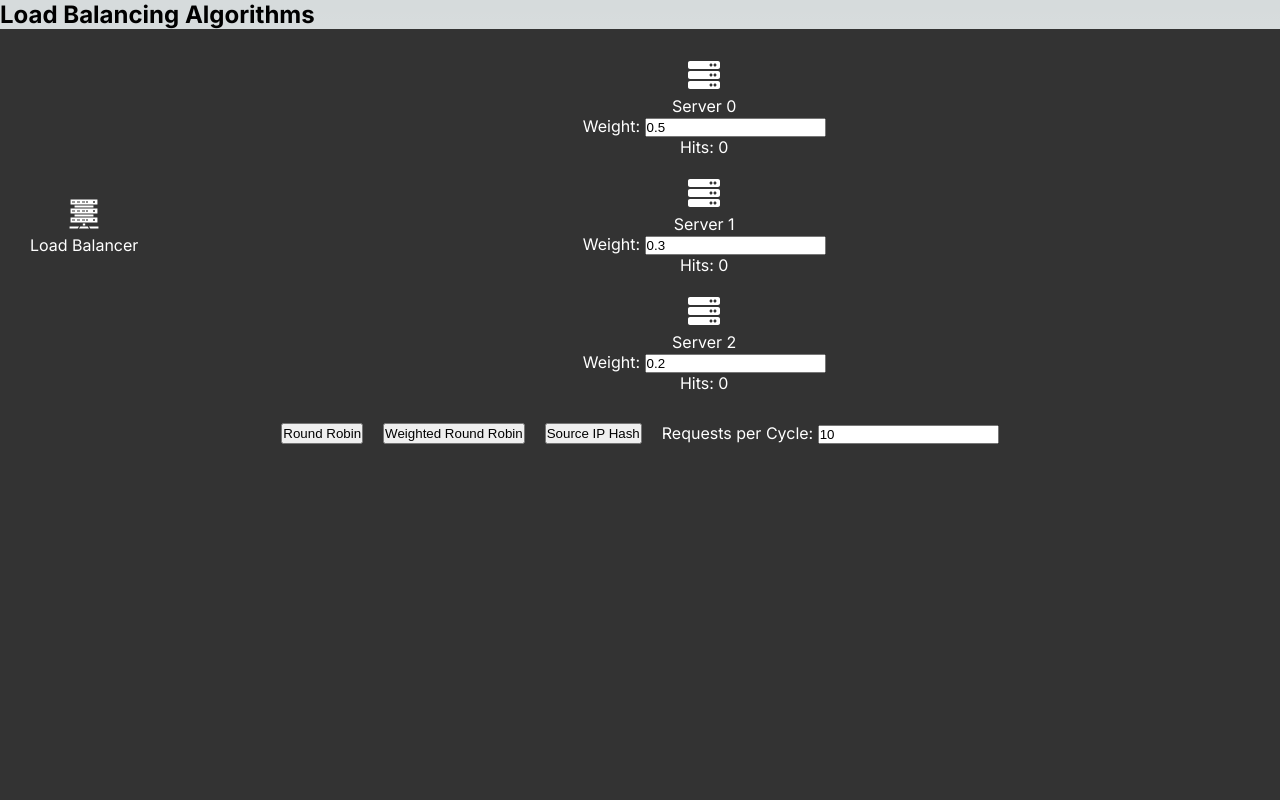
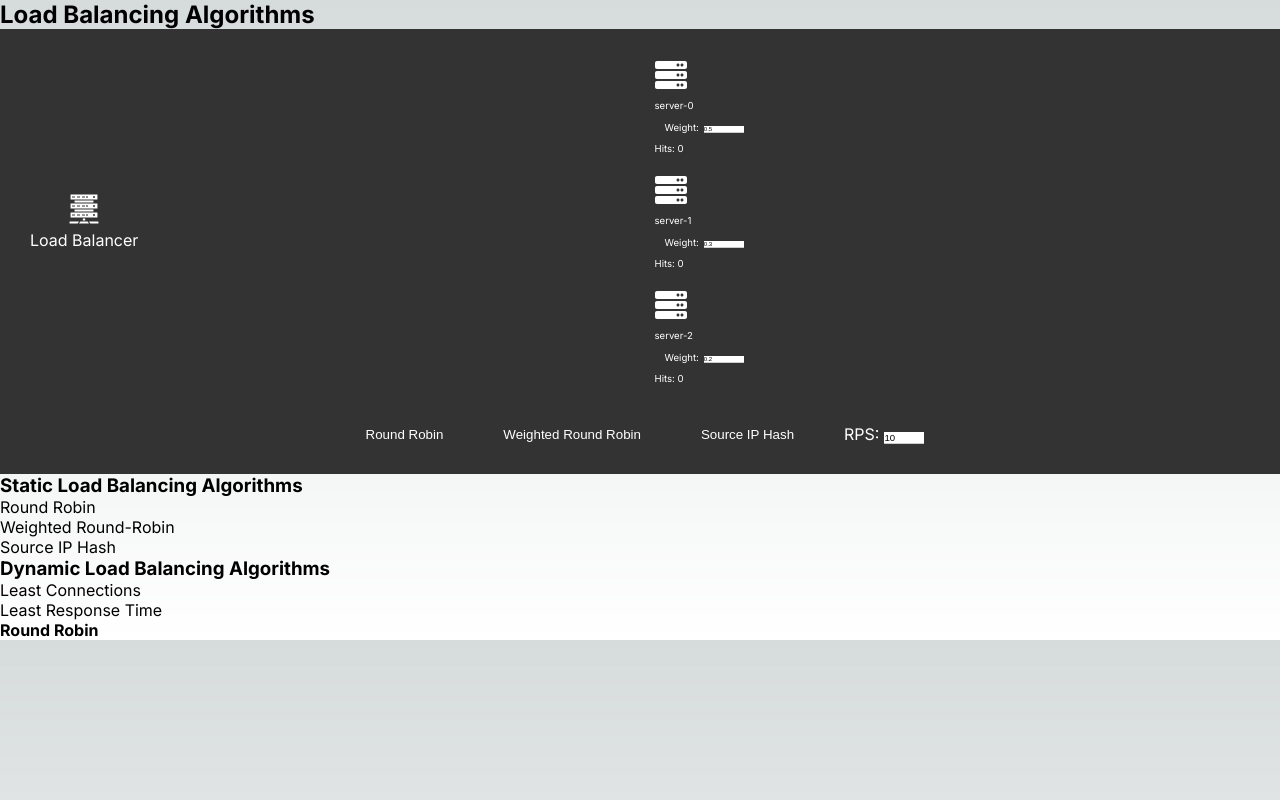
Before and after one commit to aldoportillo/portfolio-next, a Next.js app: page /blogs/1 in a window 1280 px wide. Shown: the top 800 px of the page. Built offline with nearby package versions, Linux system fonts and the light colour scheme.

Commit message:
Make final edits for draft

```diff
--- a/src/components/LoadBalancer/LoadBalancer.js
+++ b/src/components/LoadBalancer/LoadBalancer.js
@@ -1,5 +1,5 @@
 "use client";
-import React, { useRef, useState } from 'react';
+import React, { useEffect, useRef, useState } from 'react';
 import { motion } from 'framer-motion';
 import { FaServer } from 'react-icons/fa';
 import { GiServerRack } from "react-icons/gi";
@@ -9,6 +9,7 @@ function LoadBalancerAnimation() {
   const [requestNumber, setRequestNumber] = useState(0);
   const requestCounter = useRef(0);
   const [requestsPerCycle, setRequestsPerCycle] = useState(10);
+  const [activeRequests, setActiveRequests] = useState([]);
 
   const [servers, setServers] = useState([
     { id: 0, name: "Server 0", weight: 0.5, hits: 0 },
@@ -50,6 +51,7 @@ function LoadBalancerAnimation() {
   const sendRequest = () => {
     const serverIndex = getNextServerIndex();
     if (serverIndex !== null) {
+
       const updatedServers = servers.map((server, index) => {
         if (index === serverIndex) {
           return { ...server, hits: server.hits + 1 };
@@ -57,10 +59,33 @@ function LoadBalancerAnimation() {
         return server;
       });
       setServers(updatedServers);
+
+
+      const newRequest = {
+        id: requestNumber,
+        serverId: serverIndex
+      };
+      setActiveRequests(current => [...current, newRequest]);
+
+      setTimeout(() => {
+        setActiveRequests(current => current.filter(req => req.id !== newRequest.id));
+      }, 1000);
+
       console.log("Request sent to server", servers[serverIndex].name, "Hits:", servers[serverIndex].hits);
     }
     setRequestNumber(prev => prev + 1);
   };
+
+  useEffect(() => {
+    setActiveRequests([]);
+    setRequestNumber(0);
+    requestCounter.current = 0;
+    setServers([
+      { id: 0, name: "Server 0", weight: 0.5, hits: 0 },
+      { id: 1, name: "Server 1", weight: 0.3, hits: 0 },
+      { id: 2, name: "Server 2", weight: 0.2, hits: 0 }
+    ]);
+  }, [strategy]);
 
   return (
     <LoadBalancerAnimationWrapper>
@@ -72,33 +97,70 @@ function LoadBalancerAnimation() {
         <Servers>
           {servers.map(server => (
             <Icon key={server.id}>
+              <motion.div
+                initial={{ opacity: 0, y: -10 }}
+                animate={{ opacity: 1, y: 0 }}
+                transition={{ duration: 0.5 }}
+              >
                 <FaServer />
-                <p>{server.name}</p>
-                <p>{strategy === "weightRoundRobin" && <span>Weight: <input type="number" value={server.weight} onChange={e => updateWeight(server.id, parseFloat(e.target.value))} min="0" step="0.1" /></span>}</p>
-                <p>Hits: {server.hits}</p>
+                <Text>server-{server.id}</Text>
+                <Text>{strategy === "weightRoundRobin" && <Input><label>Weight: </label><input type="number" value={server.weight} onChange={e => updateWeight(server.id, parseFloat(e.target.value))} min="0" step="0.1" /></Input>}</Text>
+                <Text>Hits: {server.hits}</Text>
+              </motion.div>
+              {activeRequests.map(req => req.serverId === server.id && (
+                <Request
+                  key={req.id}
+                  initial={{ x: -100, opacity: 0 }}
+                  animate={{ x: 0, opacity: 1 }}
+                  exit={{ x: 100, opacity: 0 }}
+                  transition={{ duration: 1 }}
+                >
+                  Request: {req.id}
+                </Request>
+              ))}
             </Icon>
           ))}
         </Servers>
       </BalancerAndServers>
       <Options>
-        <button onClick={() => setStrategy("roundRobin")}>Round Robin</button>
-        <button onClick={() => setStrategy("weightRoundRobin")}>Weighted Round Robin</button>
-        <button onClick={() => setStrategy("sourceIpHash")}>Source IP Hash</button>
+        <Button onClick={() => setStrategy("roundRobin")} selected={strategy === "roundRobin"}>Round Robin</Button>
+        <Button onClick={() => setStrategy("weightRoundRobin")} selected={strategy === "weightRoundRobin"}>Weighted Round Robin</Button>
+        <Button onClick={() => setStrategy("sourceIpHash")} selected={strategy=== "sourceIpHash"}>Source IP Hash</Button>
         <div>
         {strategy === "weightRoundRobin" && (
-          <>
-            <label>Requests per Cycle: </label>
+          <Input>
+            <label>RPS:</label>
             <input type="number" value={requestsPerCycle} onChange={e => setRequestsPerCycle(parseInt(e.target.value, 10))} min="1" />
-          </>
+          </Input>
         )}
         </div>
       </Options>
     </LoadBalancerAnimationWrapper>
   );
+
 }
 
 
 export default LoadBalancerAnimation;
+
+const Button = styled.button`
+  background-color: #333;
+  color: white;
+  border: none;
+  padding: 10px 20px;
+  border-radius: 5px;
+  cursor: pointer;
+  outline: none;
+  transition: background-color 0.2s;
+
+  &:hover {
+    background-color: "green";
+  }
+
+  &[selected="true"] {
+    background-color: "blue";
+  }
+`;
 
 const LoadBalancerAnimationWrapper = styled.div`
   background-color: #333;
@@ -107,8 +169,6 @@ const LoadBalancerAnimationWrapper = styled.div`
   flex-direction: column;
   align-items: center;
   padding: 20px;
-  height: 100vh;
-  width: 100%;
 `;
 
 const BalancerAndServers = styled.div`
@@ -144,3 +204,34 @@ const Options = styled.div`
   gap: 20px;
   margin-top: 20px;
 `;
+
+const Request = styled(motion.div)`
+  color: white;
+  background-color: green;
+`;
+
+const Text = styled.p`
+  font-size: 0.6em;
+`;
+
+const Input = styled.span`
+
+  display: flex;
+  align-items: flex-end;
+  justify-content: center;
+  margin: 10px;
+  gap: 5px;
+
+  input {
+    font-size: 0.6em;
+    width:40px;
+    margin-top: 5px;
+    border: none;
+    outline: none;
+    border-bottom: 1px solid #ccc
+  }
+
+  input:focus {
+    outline: none;
+  }
+  `
```
